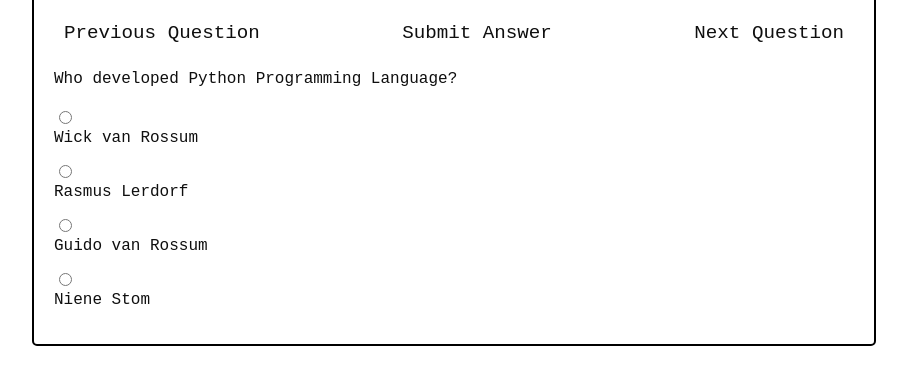
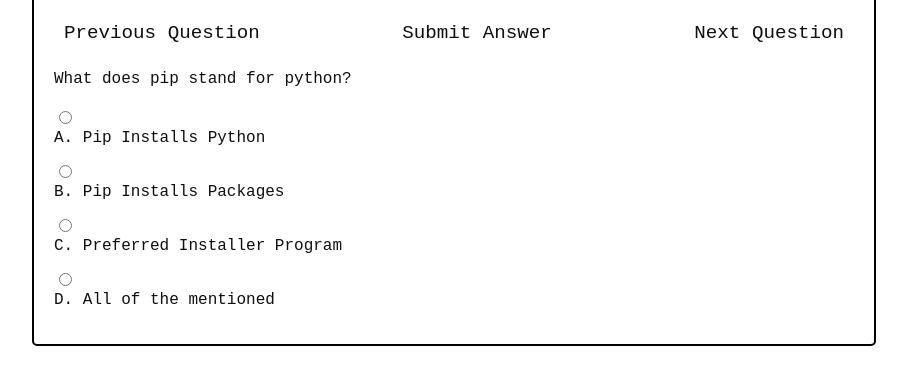
Before and after one commit to OliverDean/NetworkingProjectCits3002, a plain HTML site: page ClientBrowser/question_multi.html in a window 1280 px wide. Shown: the part 155-540 px from the top of the page, without its empty margins (186-1093 px from the left). Drawn offline with Linux system fonts and the light colour scheme.

Commit message:
js update

```diff
--- a/ClientBrowser/populateQuestion.js
+++ b/ClientBrowser/populateQuestion.js
@@ -1,18 +1,16 @@
 window.onload = function () {
   var form = document.getElementById("questionForm");
 
-  // Create a single question from the JSON
-  // need to have the ability to send individual questions to the server
+  // Create a single question from the file stream
+  var questionFile = `10\nmcq\nWhat does pip stand for python?\nA. Pip Installs Python\nB. Pip Installs Packages\nC. Preferred Installer Program\nD. All of the mentioned\nC`;
+  var lines = questionFile.split("\n");
+
   var question = {
-    type: "mcq",
-    text: "Who developed Python Programming Language?",
-    options: [
-      "Wick van Rossum",
-      "Rasmus Lerdorf",
-      "Guido van Rossum",
-      "Niene Stom",
-    ],
-    answer: 2,
+    id: lines[0],
+    type: lines[1],
+    text: lines[2],
+    options: lines.slice(3, lines.length - 1),
+    answer: lines[lines.length - 1],
   };
 
   // Create a div for the question
```
Also changed, not shown: ClientBrowser/populateDashboard.js (+15 -29 lines), ClientBrowser/question_dashboard.html (+0 -71 lines), ClientBrowser/userTest.txt.
